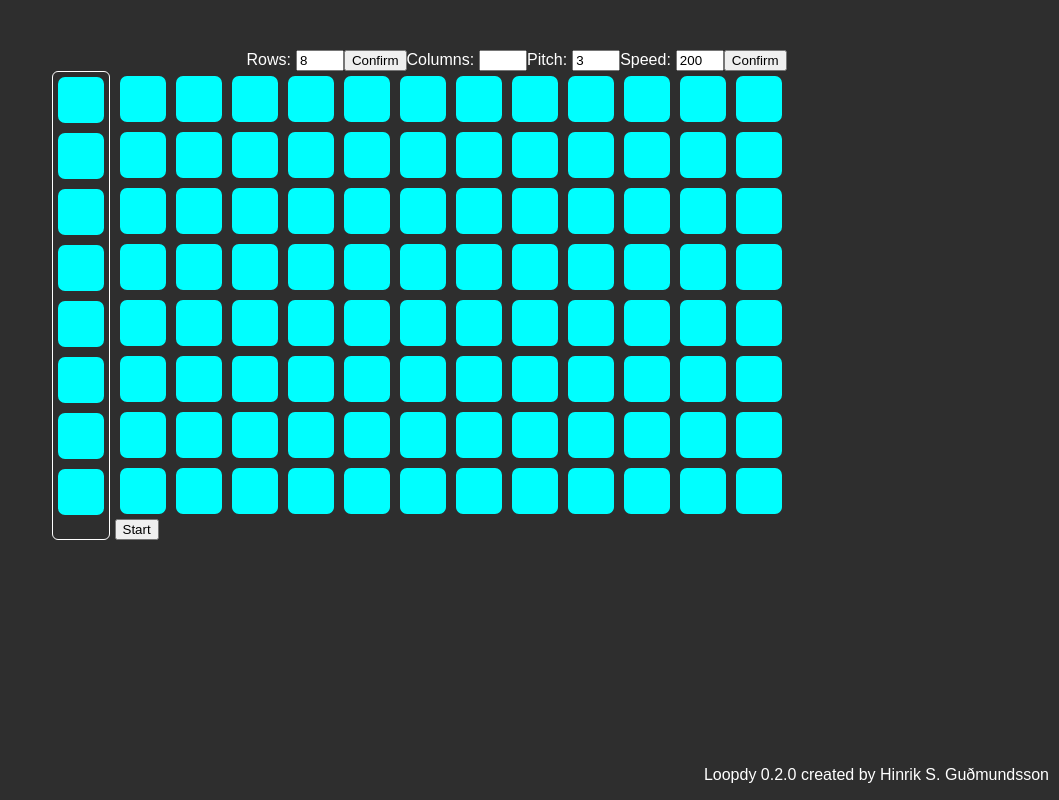
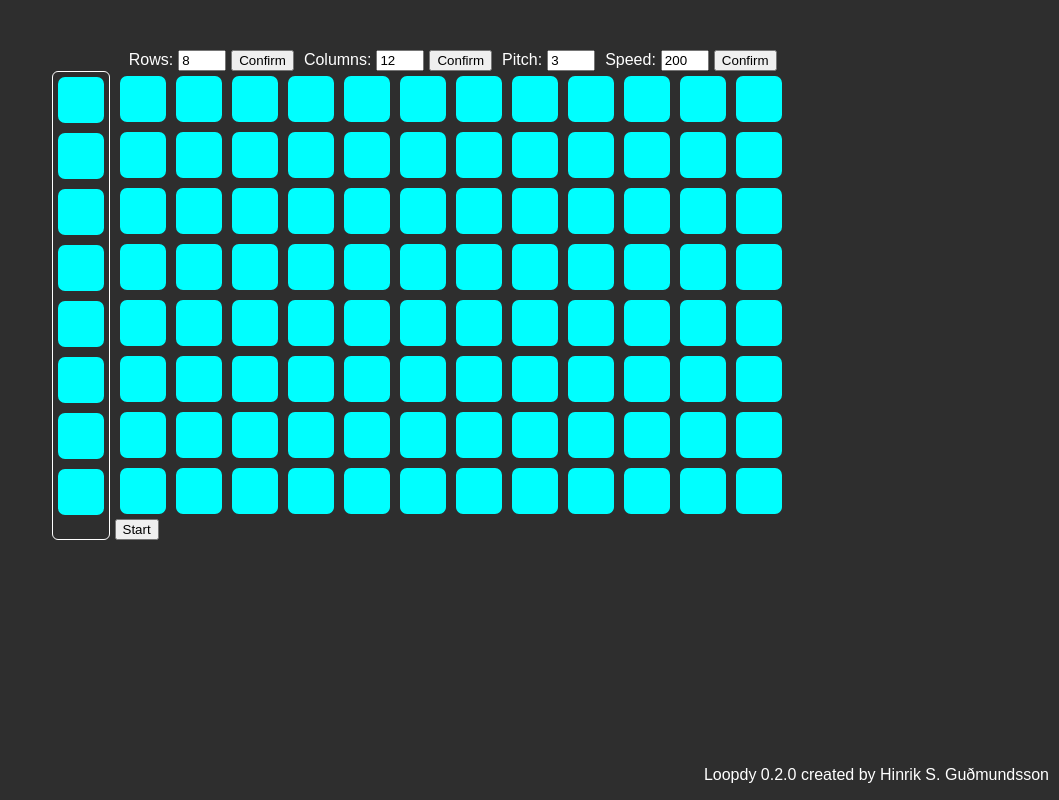
Before and after one commit to hinriksnaer/Loopdy, a React (Create React App) app: page / in a window 1280 px wide. Shown: the whole page, without its empty margins (221-1280 px from the left). Built offline with nearby package versions, Linux system fonts and the light colour scheme.

Commit message:
Added column change

```diff
--- a/src/App.css
+++ b/src/App.css
@@ -66,3 +66,11 @@ main {
   display: flex;
   justify-content: flex-end;
 }
+
+.InputContainer {
+  margin-right: 10px;
+}
+
+.InputContainer button {
+  margin-left: 5px;
+}
--- a/src/App.js
+++ b/src/App.js
@@ -58,7 +58,7 @@ class App extends Component {
     return (
       <main>
         <div className="BoardContainer">
-          <BoardSettings rows={rows} alterRows={this.alterRows} cols={this.alterCols} alterCols={cols} eigth={eigth} alterEigth={this.alterEigth} speed={speed} alterSpeed={this.alterSpeed}/>
+          <BoardSettings rows={rows} alterRows={this.alterRows} cols={cols} alterCols={this.alterCols} eigth={eigth} alterEigth={this.alterEigth} speed={speed} alterSpeed={this.alterSpeed}/>
           <div className="SoundboardContainer">
             <PlayableBoard notes={notes}/>
             <LoopBoard cols={cols} rows={rows} notes={notes} speed={speed} boardIsLooping={boardIsLooping}/>
--- a/src/BoardSettings.js
+++ b/src/BoardSettings.js
@@ -14,7 +14,8 @@ class BoardSettings extends Component {
 
   state = {
     speed: this.props.speed,
-    rows: this.props.rows
+    rows: this.props.rows,
+    cols: this.props.cols
   }
 
   handleSpeedChange = (event) => {
@@ -48,26 +49,39 @@ class BoardSettings extends Component {
 
   applyRowChange = (event) => {
     let { rows } = this.state;
-    if(0 < rows && rows < 20) {
+    if(0 < rows && rows < 19) {
       let { alterRows } = this.props;
       alterRows(Number(this.state.rows));
+    }
+  }
+
+  handleColumnChange = (event) => {
+    this.setState({ cols: Number(event.target.value) });
+  }
+
+  applyColumnChange = (event) => {
+    let { cols } = this.state;
+    if(3 < cols && cols < 20) {
+      let { alterCols } = this.props;
+      alterCols(Number(this.state.cols));
     }
   }
 
   render() {
     return (
       <div className="MenuContainer">
-        <div>
+        <div className="InputContainer">
             <label>Rows:<input type="number" value={this.state.rows} onChange={this.handleRowChange}></input></label>
             <button onClick={this.applyRowChange}>Confirm</button>
         </div>
-        <div>
-            <label>Columns:<input type="number" value={this.props.cols} onChange={this.handleColumnChange}></input></label>
+        <div className="InputContainer">
+            <label>Columns:<input type="number" value={this.state.cols} onChange={this.handleColumnChange}></input></label>
+            <button onClick={this.applyColumnChange}>Confirm</button>
         </div>
-        <div>
+        <div className="InputContainer">
             <label>Pitch:<input type="number" value={this.props.eigth} onChange={this.handlePitchChange} onKeyPress={this.handleKeyPitchChange}></input></label>
         </div>
-        <div>
+        <div className="InputContainer">
             <label>Speed:<input value={this.state.speed} onChange={this.handleSpeedChange}></input></label>
             <button onClick={this.speedAltered}>Confirm</button>
         </div>
--- a/src/LoopBoard.js
+++ b/src/LoopBoard.js
@@ -24,7 +24,7 @@ class LoopBoard extends Component {
   }
 
   componentDidUpdate(prevProps) {
-    const { speed, notes, rows } = this.props;
+    const { speed, notes, rows, cols } = this.props;
     if (speed !== prevProps.speed && this.state.looping) {
       let interval = this.state.playLoop;
       this.setState({
@@ -37,7 +37,11 @@ class LoopBoard extends Component {
     if (rows !== prevProps.rows) {
       this.initStatus();
     }
+    if (cols !== prevProps.cols) {
+      this.initStatus();
+    }
   }
+
 
   initStatus = () => {
     let { cols, rows } = this.props;
@@ -144,6 +148,7 @@ class LoopBoard extends Component {
 
 
   render() {
+    console.log(this.props.cols);
     let { rows } = this.props;
     let startText = this.state.looping? "Stop":"Start";
     let noteStatus = this.state.noteStatus;
```
